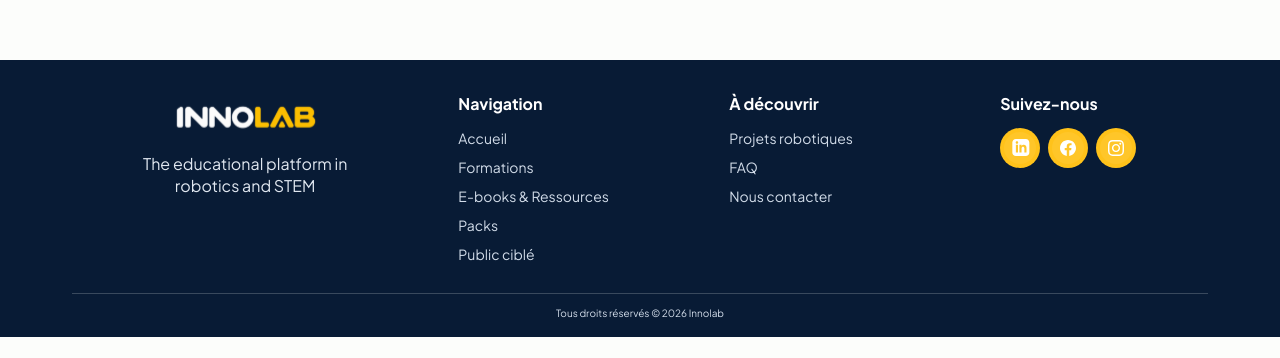
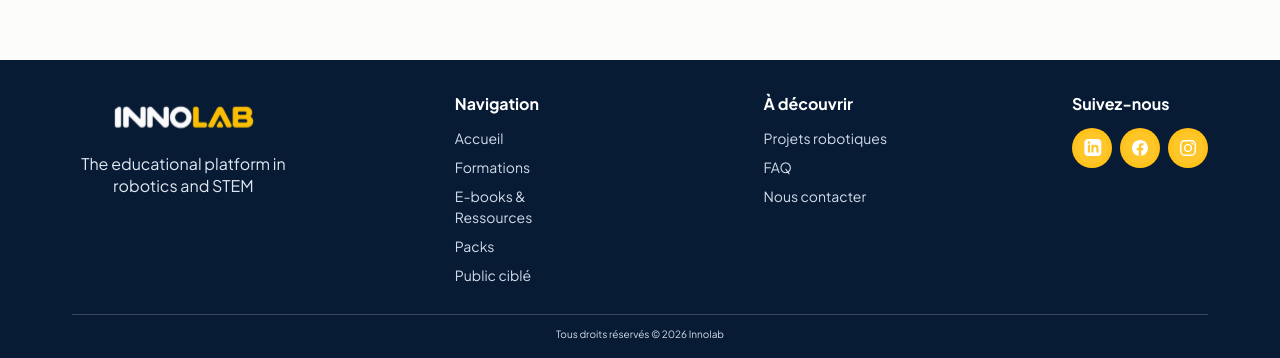
Before and after one commit to amira1810/InnoLab-Website, a Next.js app: page / in a window 1280 px wide. Shown: the part 820-1178 px from the top of the page. Before the commit the page ends 1157 px from the top, so only its background shows below. Built offline with nearby package versions, Linux system fonts and the light colour scheme.

Commit message:
feat: ajouter component footer

```diff
--- a/components/Footer.tsx
+++ b/components/Footer.tsx
@@ -7,7 +7,7 @@ export default function Footer() {
     <footer className="w-full bg-[#081B35] text-white">
       <div className="mx-auto max-w-300 px-6 pb-4 pt-8 sm:px-8">
         {/* Contenu principal */}
-        <div className="grid grid-cols-1 gap-8 sm:grid-cols-2 lg:grid-cols-[1.5fr_1fr_1fr_0.9fr] lg:gap-10">
+        <div className="grid grid-cols-1 gap-8 sm:grid-cols-2 lg:grid-cols-[1.5fr_1fr_1fr_0.9fr] lg:gap-40">
 
           {/* Logo */}
           <div className="flex flex-col items-center text-center lg:items-center">
```
